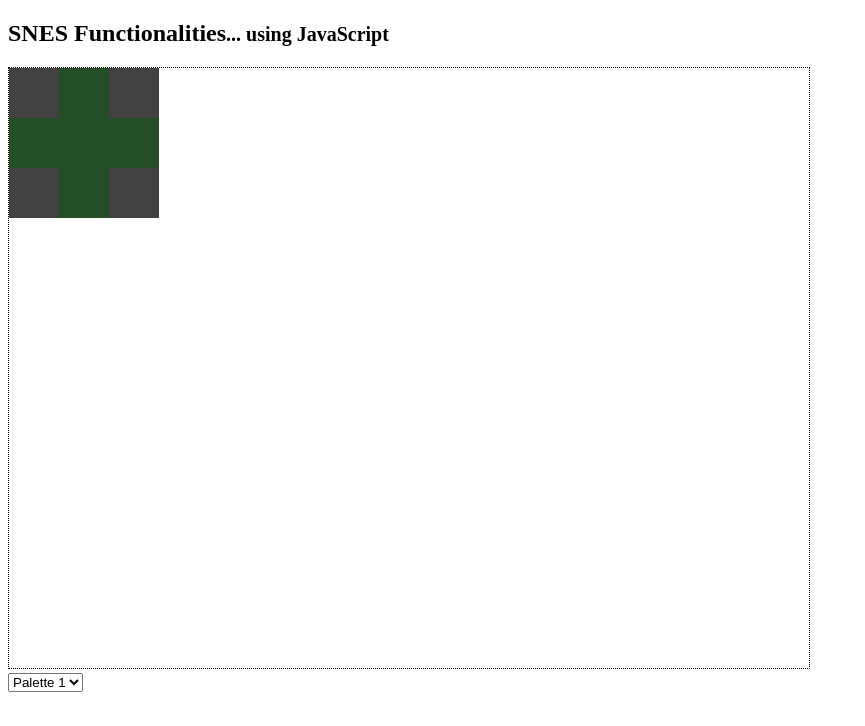
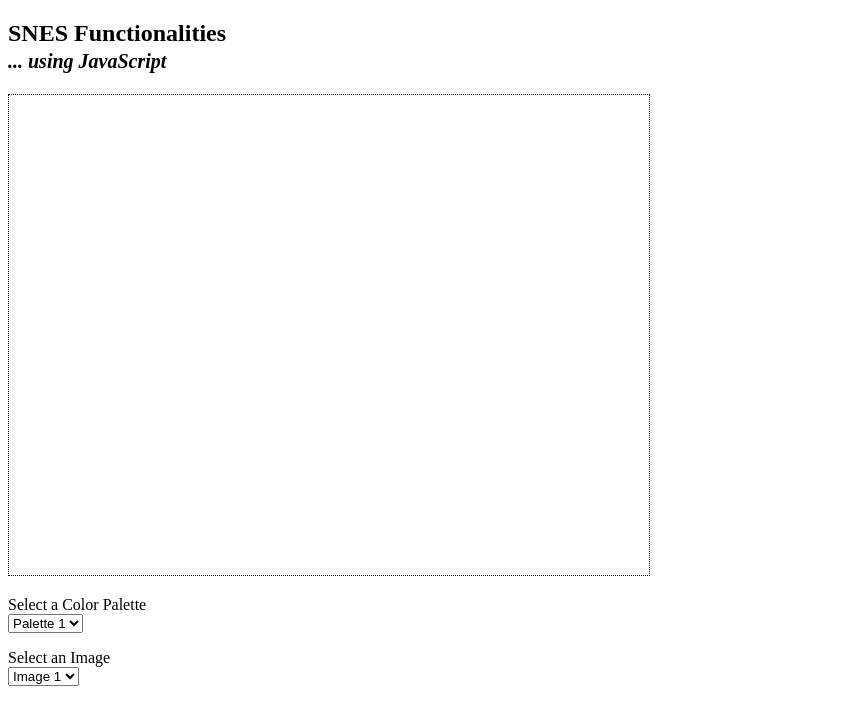
Before and after one commit to devnoot/snes, a plain HTML site: page index.html in a window 1280 px wide. Shown: the whole page, without its empty margins (0-865 px from the left). Drawn offline with Linux system fonts and the light colour scheme.

Commit message:
added image switching

```diff
--- a/index.html
+++ b/index.html
@@ -20,17 +20,33 @@
   </head>
 
   <body>
-    <h2>SNES Functionalities<small>... using JavaScript</small></h2>
+    <h2>SNES Functionalities<br><em><small>... using JavaScript</small></em></h2>
     <canvas id="canvas"></canvas>
     <form>
       <!-- to do: genereate options automatically -->
-      <select id="palette">
-        <option value="p1">Palette 1</option>
-        <option value="p2">Palette 2</option>
-        <option value="p3">Palette 3</option>
-        <option value="p4">Palette 4</option>
-        <option value="p5">Palette 5</option>
-      </select>
+      <p>
+        <label>Select a Color Palette</label>
+        <br>
+        <select id="palette">
+          <option value="1">Palette 1</option>
+          <option value="2">Palette 2</option>
+          <option value="3">Palette 3</option>
+          <option value="4">Palette 4</option>
+          <option value="5">Palette 5</option>
+        </select>
+      </p>
+
+      <p>
+        <label>Select an Image</label>
+        <br>
+        <select id="image">
+          <option value="1">Image 1</option>
+          <option value="2">Image 2</option>
+          <option value="3">Image 3</option>
+          <option value="4">Image 4</option>
+          <option value="5">Image 5</option>
+        </select>
+      </p>
 
       <!-- to do: implement direct color mode -->
     </form>
@@ -40,15 +56,23 @@
     const canvas = document.getElementById('canvas')
     const context = canvas.getContext('2d')
     const paletteSelect = document.getElementById('palette')
-
+    const imageSelect = document.getElementById('image')
     const resolution = 50
 
     // lets resize our canvas to something usable
-    canvas.width = 800
-    canvas.height = 600
+    canvas.width = 640
+    canvas.height = 480
 
     // lets define some images
+
+    // indirect color uses a representation of the color within memory
+    // here, we will represent numbers 0-4 with their respective colors
+    // within the selected color palette
+
     const images = [
+      [
+        // image0 will be blank for ease of use
+      ],
       [
         [0,1,0],
         [1,1,1],
@@ -63,6 +87,16 @@
         [2,2,2],
         [1,1,1],
         [0,0,0]
+      ],
+      [
+        [3,4,1],
+        [2,3,4],
+        [1,2,3]
+      ],
+      [
+        [4,3,2],
+        [4,3,2],
+        [4,3,2]
       ]
     ]
 
@@ -70,6 +104,9 @@
     // shout out to coolors.co - these palettes were generated with it!
 
     const palettes = [
+      [
+        //palette0 will be blank for ease of use
+      ],
       [
         '#087E8B',
         '#FF5A5F',
@@ -90,6 +127,20 @@
         '#FFC857',
         '#119DA4',
         '#19647E'
+      ],
+      [
+        '#B7AD99',
+        '#FF4365',
+        '#030301',
+        '#00D9C0',
+        '#FFFFF3'
+      ],
+      [
+        '#F7F052',
+        '#F28123',
+        '#D34E24',
+        '#563F1B',
+        '#38726C'
       ]
     ]
 
@@ -130,6 +181,20 @@
 
     }
 
+  // to do: rewrite this as one function
+  paletteSelect.addEventListener("change", function () {
+    screen.draw(
+      images[imageSelect.options[imageSelect.selectedIndex].value],
+      palettes[paletteSelect.options[paletteSelect.selectedIndex].value]
+    )
+  })
+
+  imageSelect.addEventListener("change", function () {
+    screen.draw(
+      images[imageSelect.options[imageSelect.selectedIndex].value],
+      palettes[paletteSelect.options[paletteSelect.selectedIndex].value]
+    )
+  })
 
   screen.draw(images[0], palettes[1])
   </script>
```
